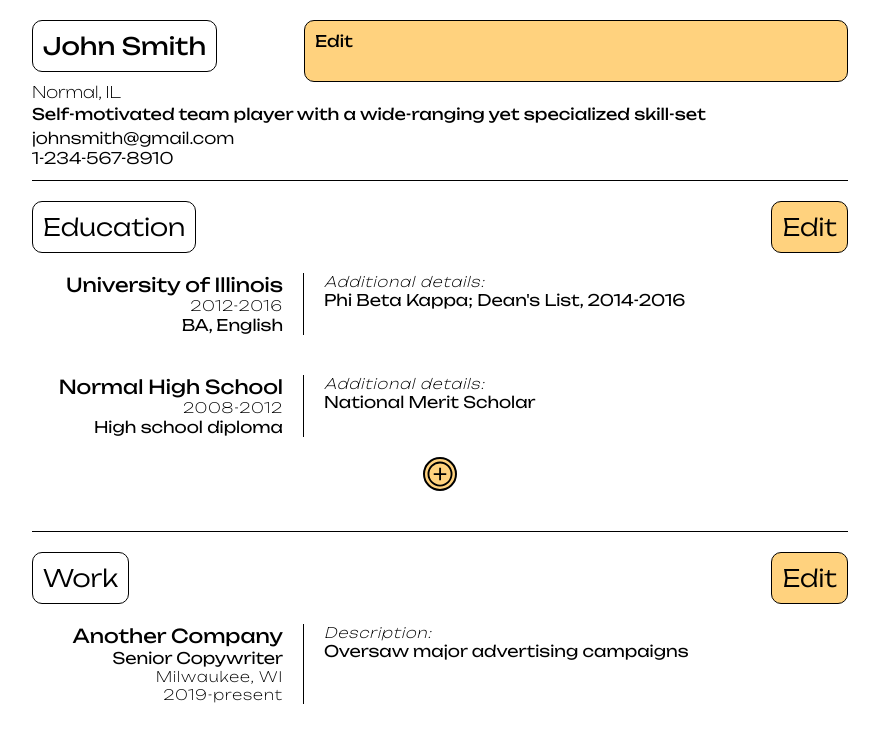
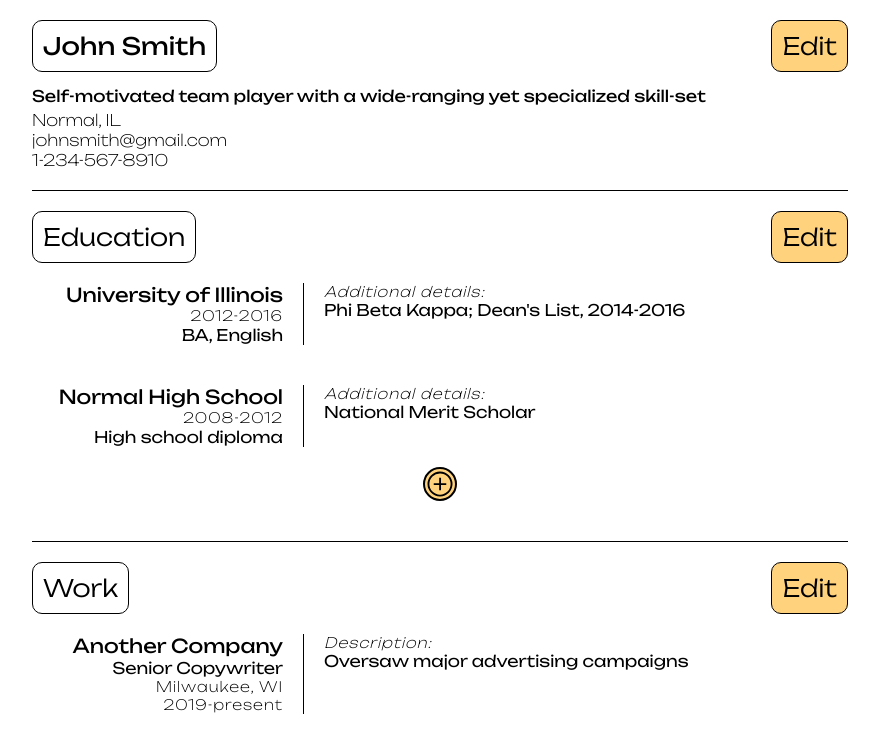
Before and after one commit to seanstephenbrian/cv-project, a React (Create React App) app: page / in a window 1280 px wide. Shown: the top 742 px of the page, without its empty margins (200-1079 px from the left). Built offline with nearby package versions, Linux system fonts and the light colour scheme.

Commit message:
refine layout of general info section

```diff
--- a/src/styles/general.css
+++ b/src/styles/general.css
@@ -3,15 +3,27 @@
     height: 15vh;
     display: grid;
     grid-template-columns: 1fr 2fr;
-    grid-template-rows: 2fr 1fr 1fr 1fr 1fr;
+    grid-template-rows: 2fr 1fr repeat(3, 0.5fr);
     grid-template-areas:
         "name edit"
+        "one-liner one-liner"
         "location ."
-        "one-liner one-liner"
         "email ."
         "phone .";
     border-bottom: 0.5px solid black;
-    padding-bottom: 10px;
+    padding-bottom: 20px;
+}
+
+.edit-general {
+    padding: 10px;
+    font-size: 1.5rem;
+    font-weight: 300;
+    grid-area: edit;
+    justify-self: end;
+    align-self: end;
+    display: flex;
+    justify-content: center;
+    margin-bottom: 10px;
 }
 
 .name {
@@ -28,25 +40,28 @@
     border-radius: 10px;
 }
 
-.location {
-    grid-area: location;
+.one-liner {
+    grid-area: one-liner;
+    display: flex;
+    align-items: center;
+}
+
+.location,
+.email,
+.phone {
     font-weight: 200;
 }
 
-.one-liner {
-    grid-area: one-liner;
+.location {
+    grid-area: location;
 }
 
 .email {
     grid-area: email;
-    display: flex;
-    align-items: flex-end;
-    font-weight: 300;
 }
 
 .phone {
     grid-area: phone;
-    font-weight: 300;
 }
 
 .headshot-container {
```
